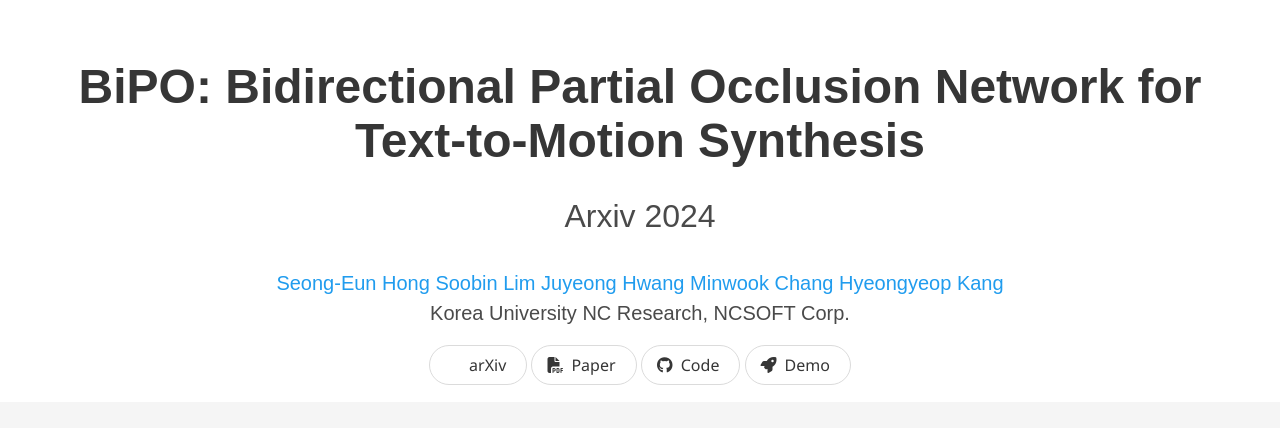
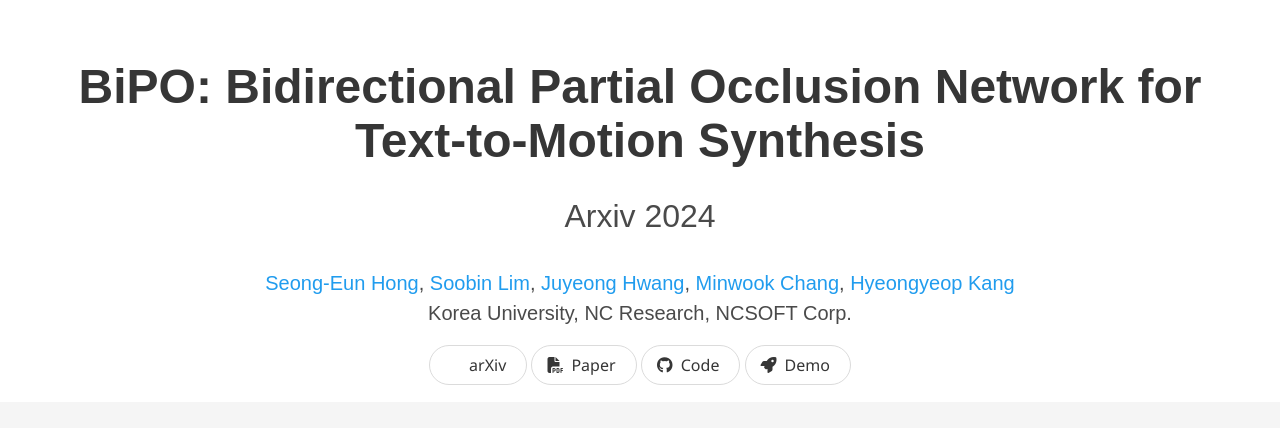
Before and after one commit to seoneun/BiPO-page, a plain HTML site: page index.html in a window 1280 px wide. Shown: the top 428 px of the page. Drawn offline with nearby package versions, Linux system fonts and the light colour scheme; some icons are missing; a web font is replaced by a local one.

Commit message:
Update index.html

```diff
--- a/index.html
+++ b/index.html
@@ -64,18 +64,17 @@
       <div class="columns is-centered">
         <div class="column has-text-centered">
           <div class="is-size-5 publication-authors">
-            <span class="author-block"><a href="" target="_blank">Seong-Eun Hong</a></span>
-            <span class="author-block"><a href="" target="_blank">Soobin Lim</a></span>
-            <span class="author-block"><a href="" target="_blank">Juyeong Hwang</a></span>
-            <span class="author-block"><a href="" target="_blank">Minwook Chang</a></span>
+            <span class="author-block"><a href="" target="_blank">Seong-Eun Hong</a>,</span>
+            <span class="author-block"><a href="" target="_blank">Soobin Lim</a>,</span>
+            <span class="author-block"><a href="" target="_blank">Juyeong Hwang</a>,</span>
+            <span class="author-block"><a href="" target="_blank">Minwook Chang</a>,</span>
             <span class="author-block"><a href="" target="_blank">Hyeongyeop Kang</a></span>
 
 
           </div>
 
           <div class="is-size-5 publication-authors">
-            <span class="author-block">Korea University</span>
-            <span class="author-block">NC Research, NCSOFT Corp.</span>
+            <span class="author-block">Korea University, NC Research, NCSOFT Corp.</span>
             <!-- <span class="eql-cntrb"><small><br><sup>*</sup>Indicates Equal Contribution</small></span> -->
           </div>
 
```
